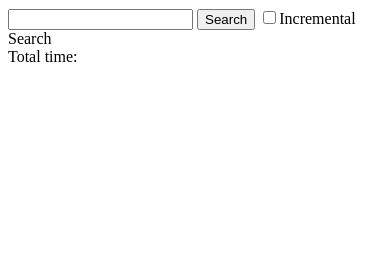
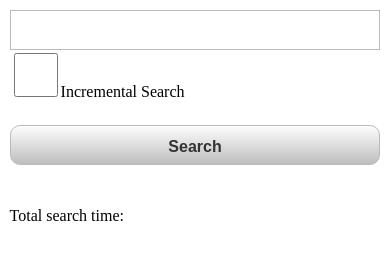
Before and after one commit to sergi/idb-benchmarks, a plain HTML site: page index.html in a window 390 px wide. Drawn offline with Linux system fonts and the light colour scheme.

Commit message:
Better mobile styling

```diff
--- a/index.html
+++ b/index.html
@@ -1,13 +1,15 @@
 <html>
   <head>
     <meta name="viewport" content="width=device-width, user-scalable=no">
+    <link href="style.css" rel="stylesheet"></link>
     <script src="Faker.js"></script>
   </head>
   <body>
     <input id="searchBox" type="text" />
-    <button id="searchBtn">Search</button>
     <label><input id="incremental" value="false" type="checkbox">Incremental Search</label><br>
-    <span>Total time:</span><span id="totalTime" style="font-weight: bold"></span>
+    <button id="searchBtn">Search</button><br>
+
+    <span>Total search time:</span><span id="totalTime" style="font-weight: bold"></span>
     <div id="contents"></div>
     <script src="main.js"></script>
   </body>
--- /dev/null
+++ b/style.css
@@ -0,0 +1,38 @@
+html, body {
+    margin: 0.3em;
+    padding: 0;
+}
+
+#searchBox {
+    margin: 0em;
+    width: 100%;
+    padding: .3em;
+}
+
+button {
+ -webkit-appearance: none; -moz-appearance: none;
+ display: block;
+ margin: 1.5em 0;
+ font-size: 1em; line-height: 2.5em;
+ color: #333;
+ font-weight: bold;
+ height: 2.5em; width: 100%;
+ background: #fdfdfd; background: -moz-linear-gradient(top, #fdfdfd 0%, #bebebe 100%); background: -webkit-gradient(linear, left top, left bottom, color-stop(0%,#fdfdfd), color-stop(100%,#bebebe)); background: -webkit-linear-gradient(top, #fdfdfd 0%,#bebebe 100%); background: -o-linear-gradient(top, #fdfdfd 0%,#bebebe 100%); background: -ms-linear-gradient(top, #fdfdfd 0%,#bebebe 100%); background: linear-gradient(to bottom, #fdfdfd 0%,#bebebe 100%);
+ border: 1px solid #bbb;
+ -webkit-border-radius: 10px; -moz-border-radius: 10px; border-radius: 10px;
+}
+
+input[type=text], input[type=url], input[type=email], input[type=password], input[type=tel] {
+  -webkit-appearance: none; -moz-appearance: none;
+  display: block;
+  margin: 0;
+  width: 100%; height: 40px;
+  line-height: 40px; font-size: 17px;
+  border: 1px solid #bbb;
+}
+
+input[type=checkbox] {
+ width: 44px; height: 44px;
+ border-radius: 22px;
+ border: 1px solid #bbb;
+}
```
